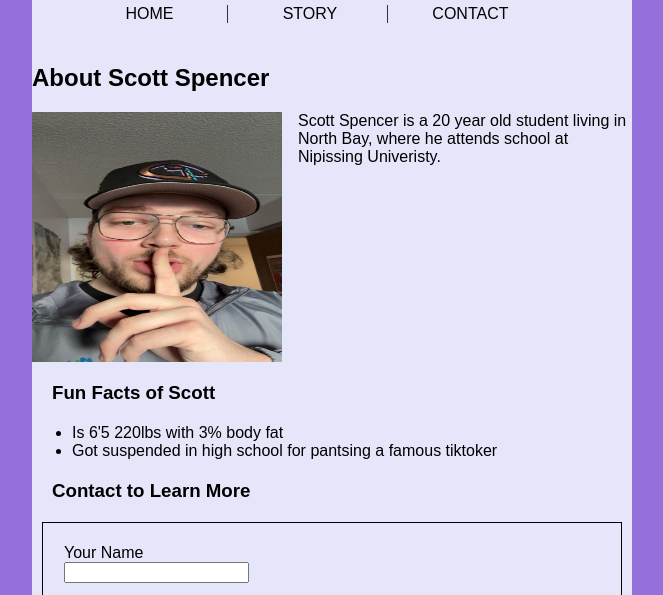
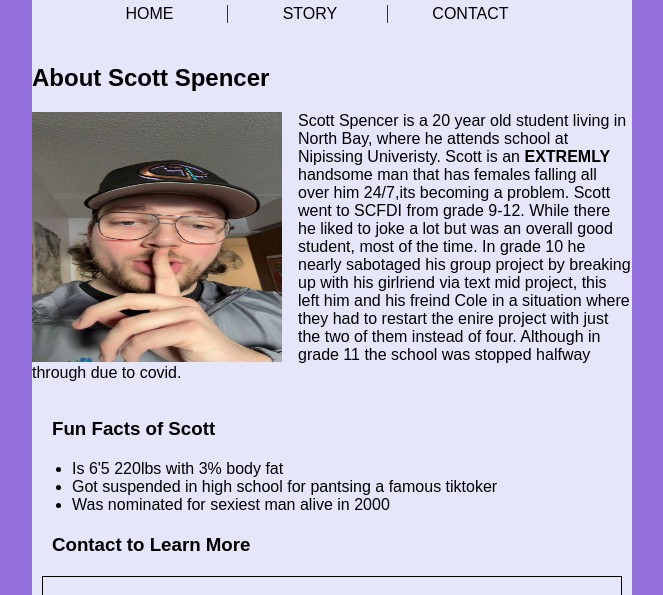
Before and after one commit to smit20022/smit20022.github.io, a plain HTML site: page midterm/index.html in a window 1280 px wide. Shown: the part 164-759 px from the top of the page, without its empty margins (308-971 px from the left). Drawn offline with Linux system fonts and the light colour scheme.

Commit message:
small updates

```diff
--- a/midterm/css/main.css
+++ b/midterm/css/main.css
@@ -29,7 +29,7 @@ header img {
     z-index: 1;
     position: absolute;
     bottom: 20%;
-    float: none;
+
 
 
 }
@@ -37,7 +37,7 @@ header img {
 h1 {
 
     text-align: center;
-
+    float: center;
     height: 100px;
 }
 
--- a/midterm/index.html
+++ b/midterm/index.html
@@ -31,7 +31,7 @@
     <!--body info with image-->
     <article class="clearfix">
         <img src="images/img_solo.jpg">
-        <p>Scott Spencer is a 20 year old student living in North Bay, where he attends school at Nipissing Univeristy.</p>
+        <p>Scott Spencer is a 20 year old student living in North Bay, where he attends school at Nipissing Univeristy. Scott is an <b>EXTREMLY</b> handsome man that has females falling all over him 24/7,its becoming a problem. Scott went to SCFDI from grade 9-12. While there he liked to joke a lot but was an overall good student, most of the time. In grade 10 he nearly sabotaged his group project by breaking up with his girlriend via text mid project, this left him and his freind Cole in a situation where they had to restart the enire project with just the two of them instead of four. Although in grade 11 the school was stopped halfway through due to covid.</p>
 
 
     </article>
@@ -41,6 +41,7 @@
         <ul>
             <li>Is 6'5 220lbs with 3% body fat</li>
             <li>Got suspended in high school for pantsing a famous tiktoker</li>
+            <li>Was nominated for sexiest man alive in 2000</li>
         </ul>
     </div>
     <!--Contact forms-->
```
